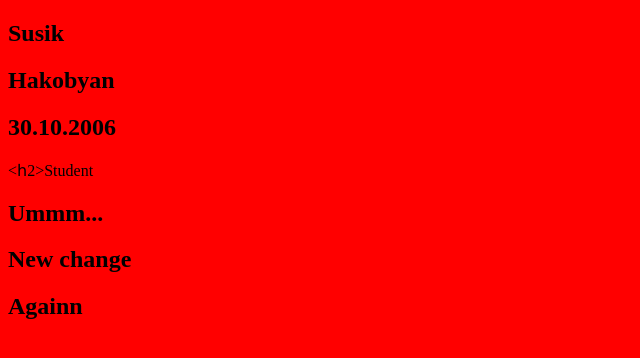
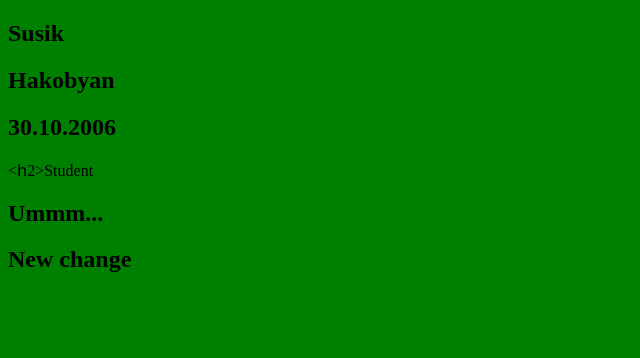
Before and after one commit to Susik45/New, a plain HTML site: page index.html in a window 1280 px wide. Shown: the whole page, without its empty margins (0-640 px from the left). Drawn offline with Linux system fonts and the light colour scheme.

Commit message:
change 2

```diff
--- a/index.html
+++ b/index.html
@@ -11,6 +11,5 @@
         <հ2>Student</h2>
         <h2>Ummm...</h2>
         <h2>New change</h2>
-        <h2>Againn</h2>
     </body>
 </html>
--- a/style.css
+++ b/style.css
@@ -4,5 +4,5 @@ h1{
 
 }
 body{
-    background-color: red;
+    background-color:green;
 }
```
